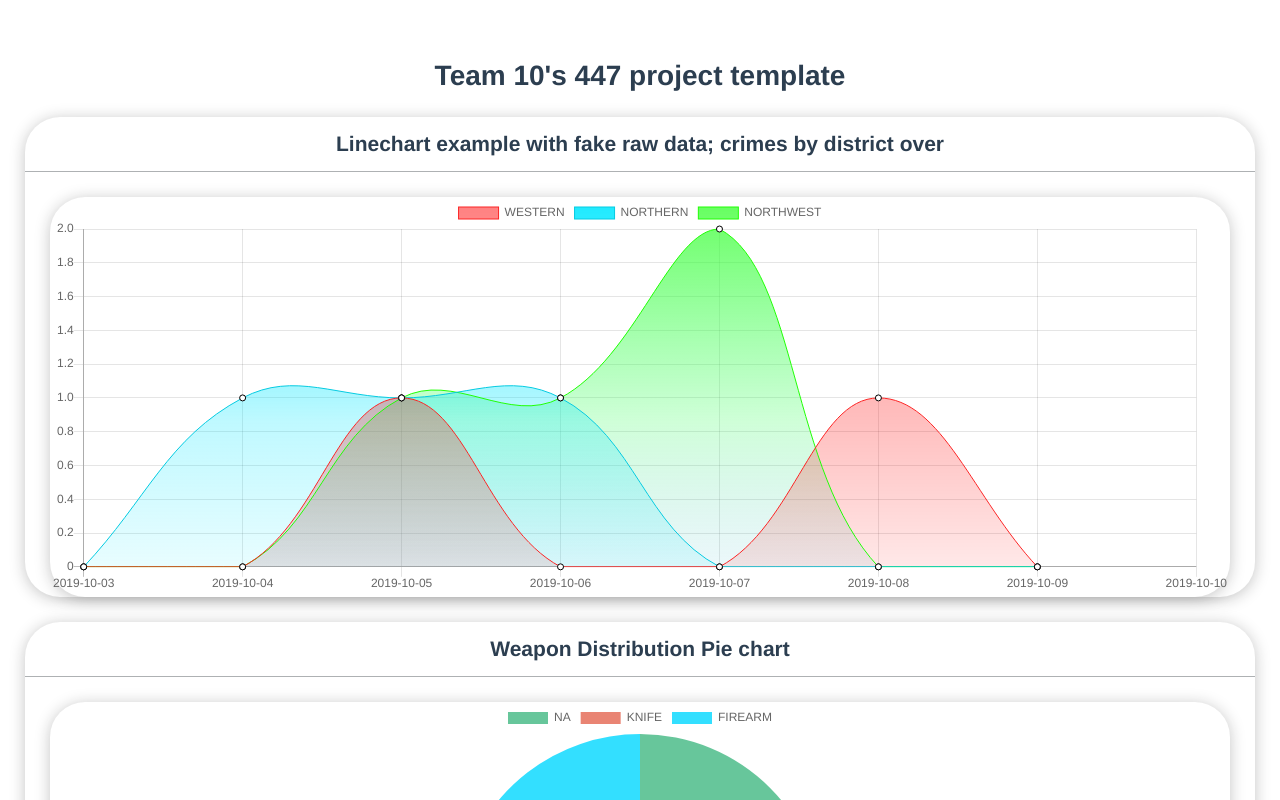
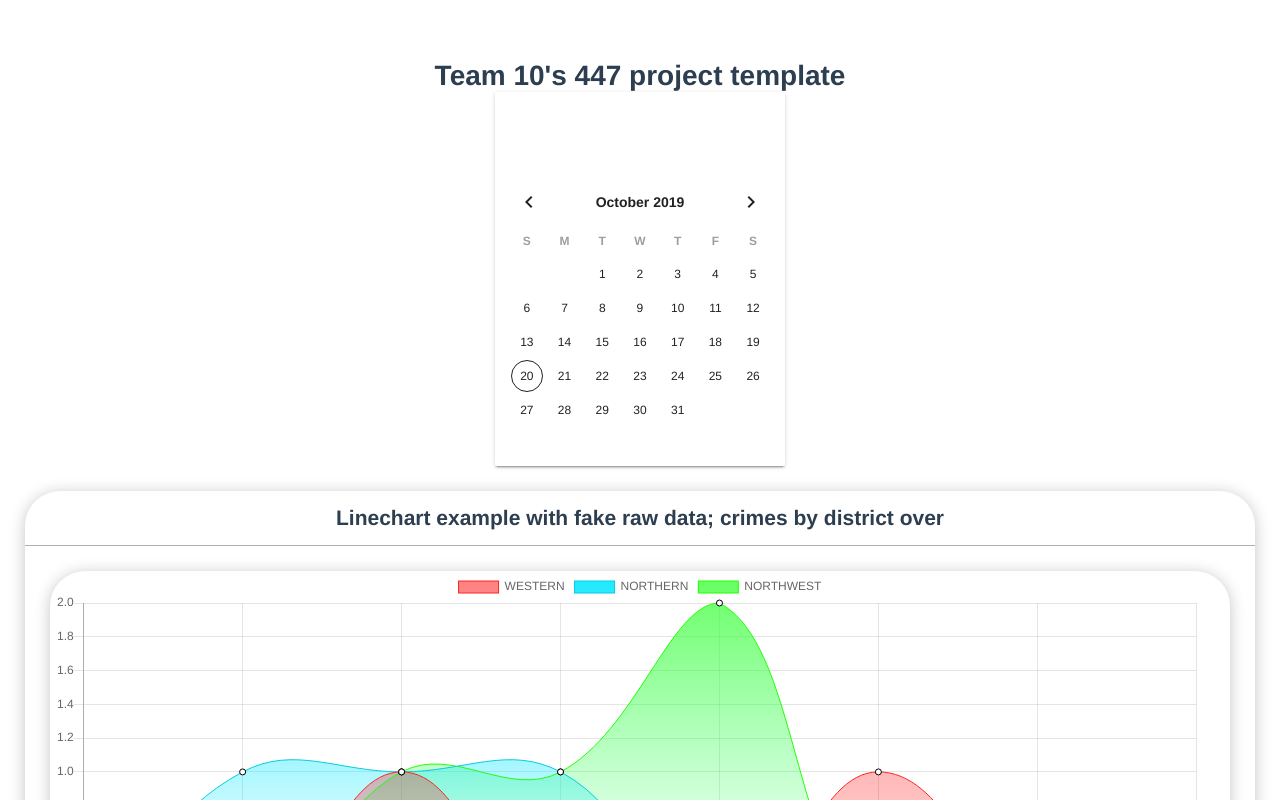
Before and after one commit to benTenure/Team10, a Vue app in the folder frontend/my-project/: page /#/ in a window 1280 px wide. Shown: the top 800 px of the page. Built offline with nearby package versions, Linux system fonts and the light colour scheme; what vuelayers would draw is missing.

Commit message:
#21: icons from vuetify work now

```diff
--- a/frontend/my-project/package.json
+++ b/frontend/my-project/package.json
@@ -43,6 +43,7 @@
     "file-loader": "^1.1.4",
     "friendly-errors-webpack-plugin": "^1.6.1",
     "html-webpack-plugin": "^2.30.1",
+    "material-design-icons-iconfont": "5.0.1",
     "node-notifier": "^5.1.2",
     "ol": "^5.0",
     "optimize-css-assets-webpack-plugin": "^3.2.0",
--- a/frontend/my-project/src/components/Home.vue
+++ b/frontend/my-project/src/components/Home.vue
@@ -2,6 +2,12 @@
   <div>
     <h1>{{ msg }}</h1>
     <v-flex>
+      <div>
+        <v-date-picker></v-date-picker>
+        <v-icon>
+          mdi-arrow-down
+        </v-icon>
+      </div>
       <div class="chart">
         <h2>Linechart example with fake raw data; crimes by district over</h2>
         <basic-chart class="chart"></basic-chart>
--- a/frontend/my-project/src/main.js
+++ b/frontend/my-project/src/main.js
@@ -5,6 +5,7 @@ import App from './App'
 import router from './router'
 import Vuetify from 'vuetify'
 import 'vuetify/dist/vuetify.min.css'
+import 'material-design-icons-iconfont/dist/material-design-icons.css' // Ensure you are using css-loader
 import store from './store/store'
 import VueLayers from 'vuelayers'
 import 'vuelayers/lib/style.css'
```
